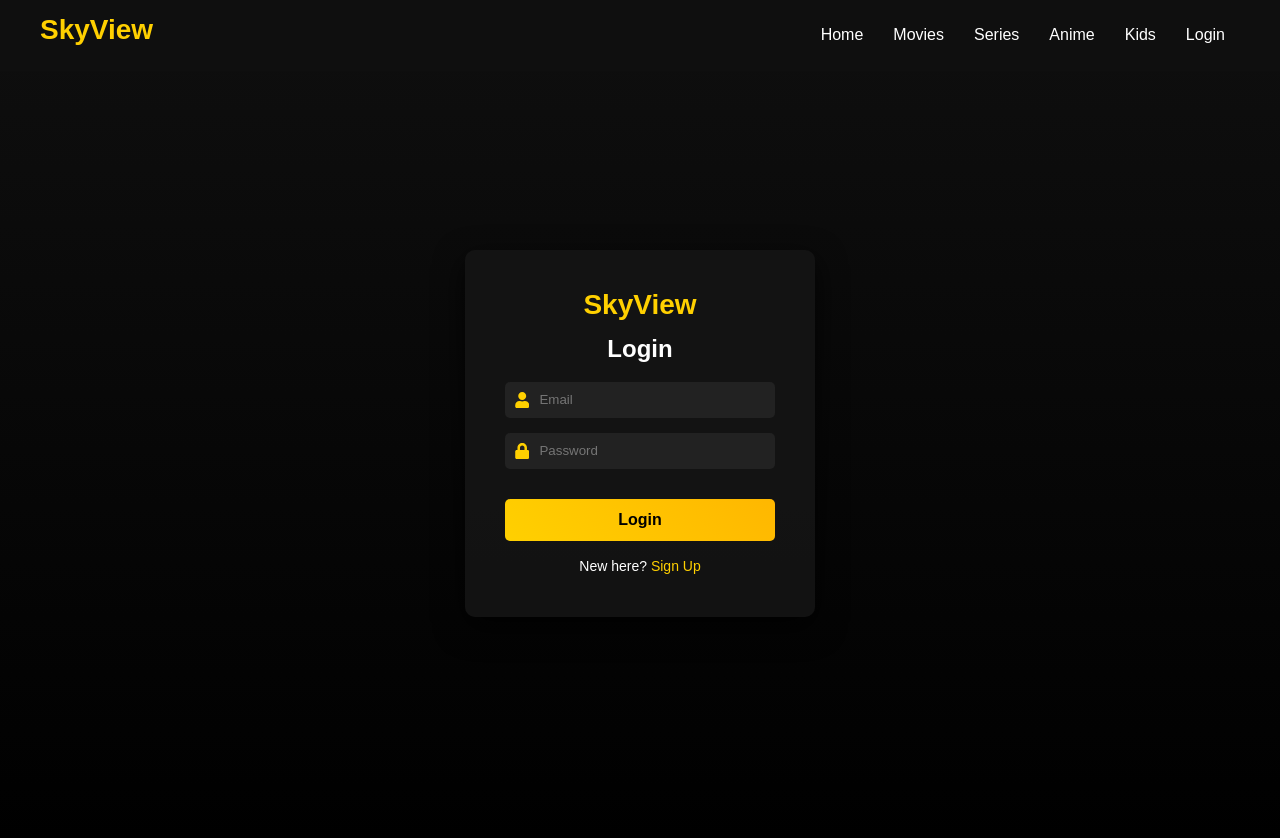
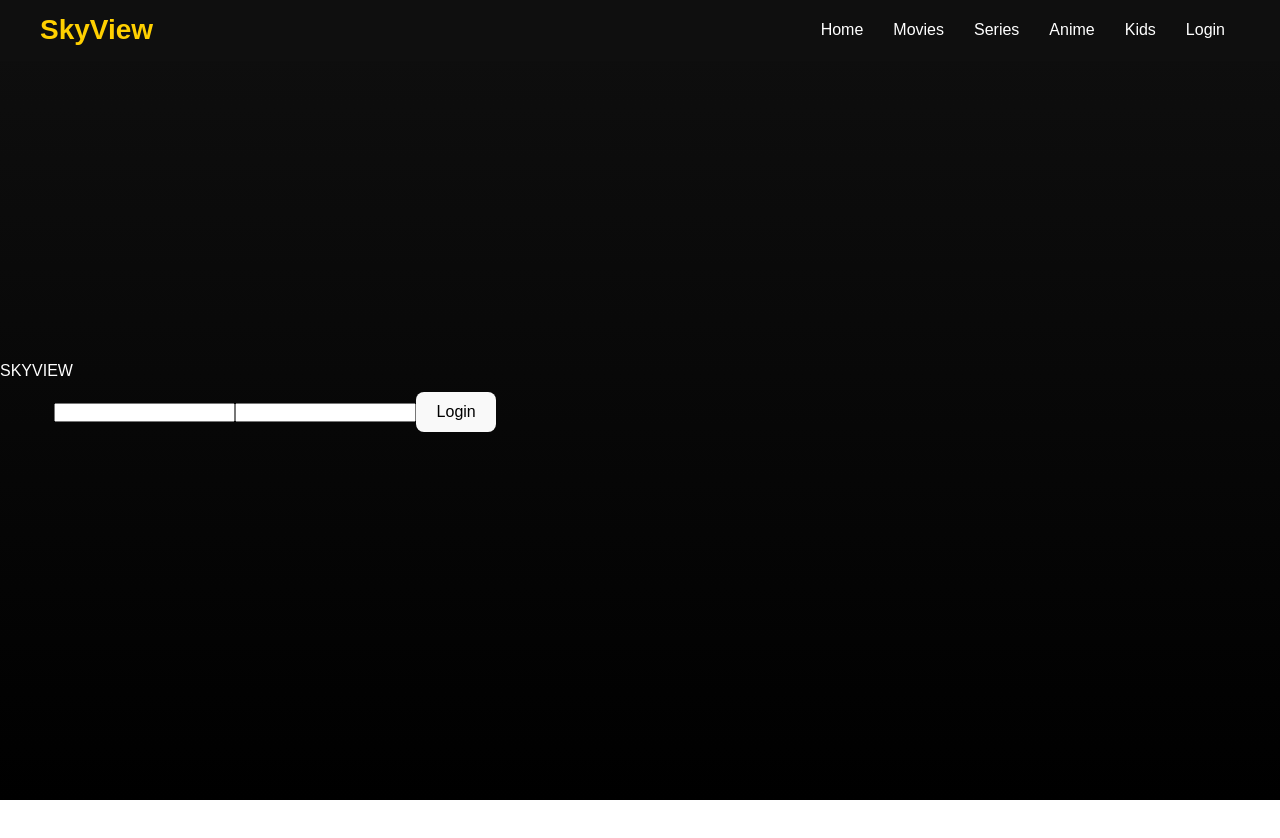
Before and after one commit to SandeepYadav-ai/skyViewOTT, a React (Vite) app: page /login in a window 1280 px wide. Shown: the top 838 px of the page. After the commit the page ends 800 px from the top, so only its background shows below. Built offline with nearby package versions, Linux system fonts and the light colour scheme.

Commit message:
Connect React Login to Backend

```diff
--- a/src/pages/Login.jsx
+++ b/src/pages/Login.jsx
@@ -1,73 +1,38 @@
 import { useState } from "react";
-import { FaUser, FaLock } from "react-icons/fa";
-import { motion } from "framer-motion";
-import "./login.css";
+import { useNavigate } from "react-router-dom";
 
 export const Login = () => {
-  const [form, setForm] = useState({
-    email: "",
-    password: "",
-  });
+  const [form, setForm] = useState({ email: "", password: "" });
+  const navigate = useNavigate();
 
-  const handleChange = (e) => {
-    setForm({ ...form, [e.target.name]: e.target.value });
-  };
+  const handleSubmit = async (e) => {
+    e.preventDefault();
 
-  const handleSubmit = (e) => {
-    e.preventDefault();
-    console.log(form);
-    alert("Login Successful (Demo)");
+    const res = await fetch("http://localhost:5000/api/auth/login", {
+      method: "POST",
+      headers: {
+        "Content-Type": "application/json",
+      },
+      body: JSON.stringify(form),
+    });
+
+    const data = await res.json();
+
+    if (res.ok) {
+      localStorage.setItem("token", data.token);
+
+      alert("Login Success");
+      navigate("/"); // redirect to home
+    } else {
+      alert(data);
+    }
   };
 
   return (
-    <div className="login-container">
-      <motion.form
-        className="login-box"
-        onSubmit={handleSubmit}
-        initial={{ opacity: 0, y: -50 }}
-        animate={{ opacity: 1, y: 0 }}
-        transition={{ duration: 0.6 }}
-      >
-        <h1 className="logo">SkyView</h1>
-        <h2>Login</h2>
-
-        <div className="input-group">
-          <FaUser className="icon" />
-          <input
-            type="email"
-            name="email"
-            placeholder="Email"
-            value={form.email}
-            onChange={handleChange}
-            required
-          />
-        </div>
-
-        <div className="input-group">
-          <FaLock className="icon" />
-          <input
-            type="password"
-            name="password"
-            placeholder="Password"
-            value={form.password}
-            onChange={handleChange}
-            required
-          />
-        </div>
-
-        <motion.button
-          whileHover={{ scale: 1.05 }}
-          whileTap={{ scale: 0.95 }}
-          type="submit"
-          className="login-btn"
-        >
-          Login
-        </motion.button>
-
-        <p className="signup-text">
-          New here? <span>Sign Up</span>
-        </p>
-      </motion.form>
-    </div>
+    <form onSubmit={handleSubmit}>
+      <input type="email" onChange={(e)=>setForm({...form,email:e.target.value})} />
+      <input type="password" onChange={(e)=>setForm({...form,password:e.target.value})} />
+      <button>Login</button>
+    </form>
   );
 };
```
